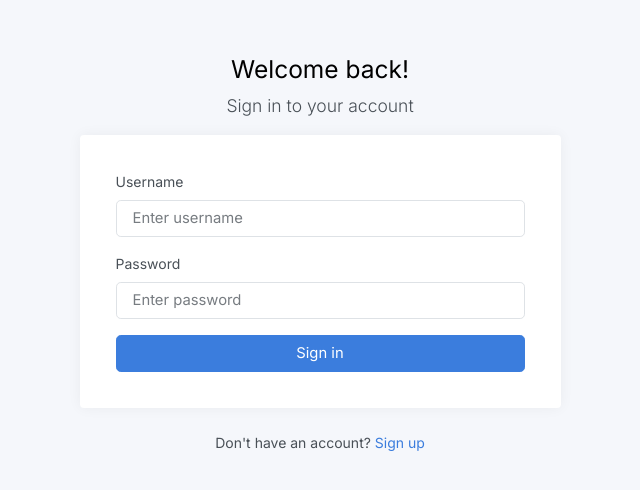
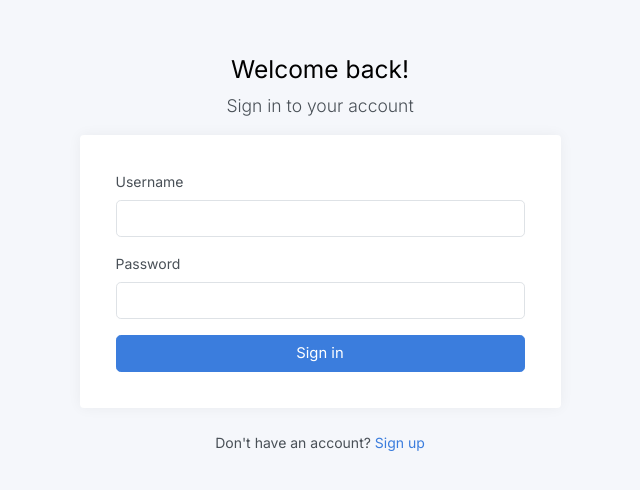
Before and after one commit to ByteEngage/erp1, a React (Vite) app: page / in a window 1280 px wide. Shown: the part 150-640 px from the top of the page, without its empty margins (320-960 px from the left). Built offline with nearby package versions, Linux system fonts and the light colour scheme.

Commit message:
LOGIN fix

```diff
--- a/src/pages/Login.jsx
+++ b/src/pages/Login.jsx
@@ -1,7 +1,7 @@
 import { useState } from "react";
 import { useNavigate } from "react-router-dom";
-import axios from "axios";
-import API from "../api/auth"
+import API from "../api/api"; // ✅ correct
+
 export default function Login() {
   const [username, setUsername] = useState("");
   const [password, setPassword] = useState("");
@@ -11,7 +11,7 @@ export default function Login() {
     e.preventDefault();
 
     try {
-      const res = await axios.post("http://localhost:5148/Auth/login", {
+      const res = await API.post("/Auth/login", { // ✅ no localhost
         username,
         password,
       });
@@ -19,13 +19,12 @@ export default function Login() {
       localStorage.setItem("token", res.data.token);
       localStorage.setItem("user", JSON.stringify(res.data.user));
 
-// 🔥 IMPORTANT
       window.dispatchEvent(new Event("userChanged"));
 
       navigate("/dashboard");
 
     } catch (err) {
-      alert(err.response?.data?.message || err);
+      alert(err.response?.data?.message || "Login failed");
     }
   };
 
@@ -50,7 +49,6 @@ navigate("/dashboard");
                       <input
                         className="form-control form-control-lg"
                         type="text"
-                        placeholder="Enter username"
                         value={username}
                         onChange={(e) => setUsername(e.target.value)}
                       />
@@ -61,7 +59,6 @@ navigate("/dashboard");
                       <input
                         className="form-control form-control-lg"
                         type="password"
-                        placeholder="Enter password"
                         value={password}
                         onChange={(e) => setPassword(e.target.value)}
                       />
```
Lines whose indentation alone changed are shown as unchanged.
